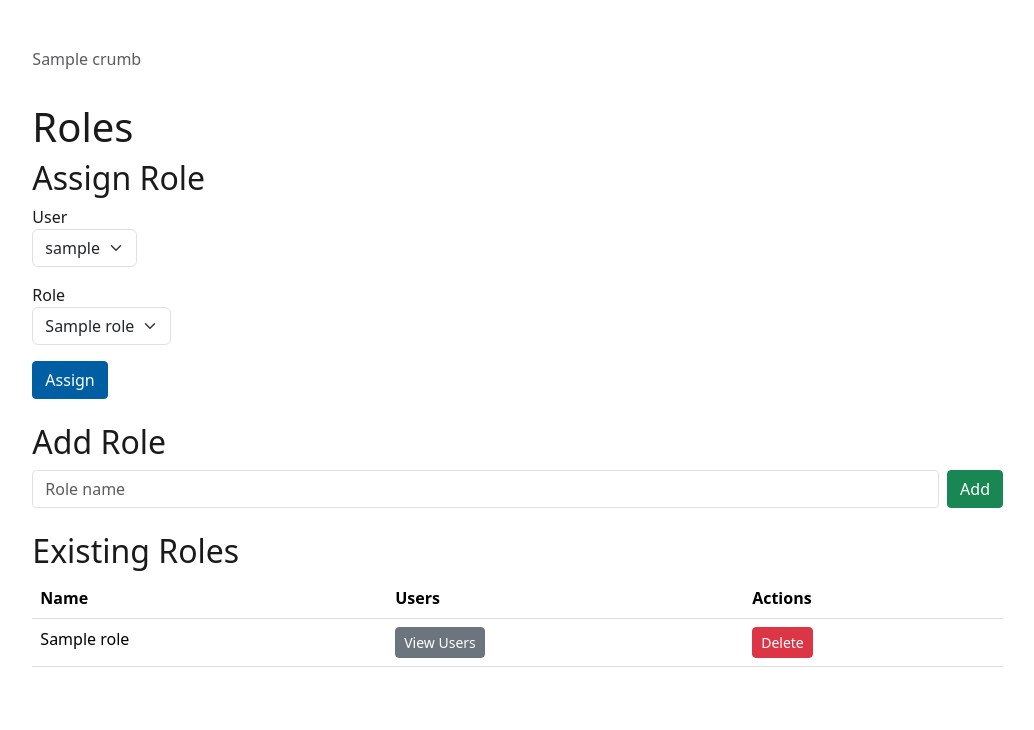
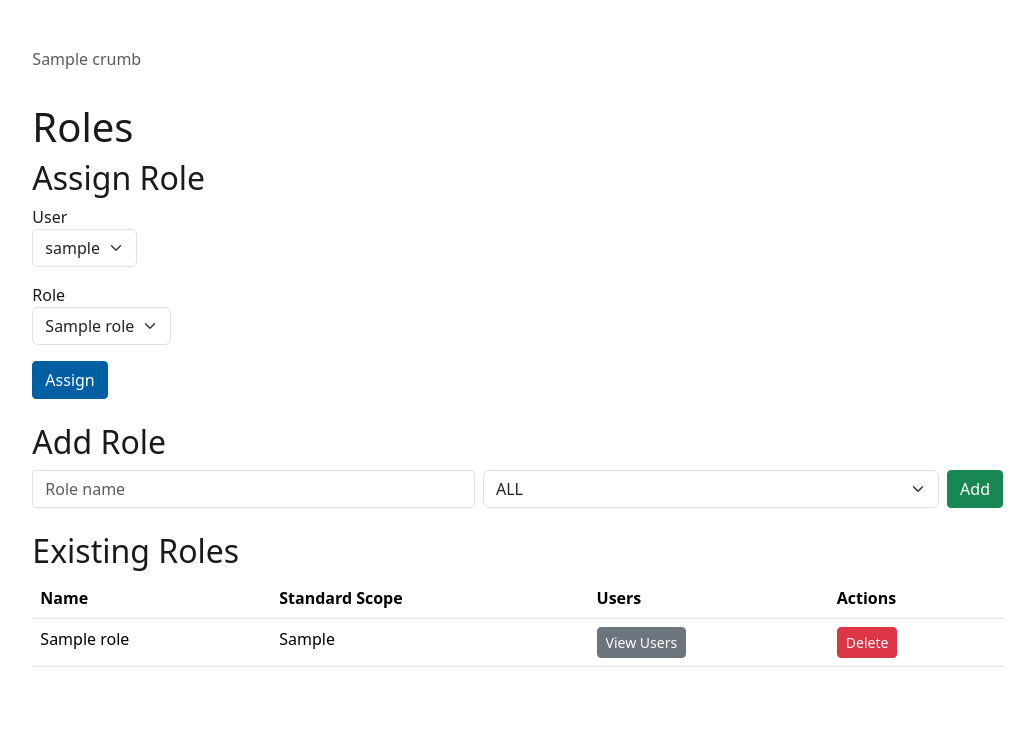
Before and after one commit to hihancioglu/baylan-kys, a Flask app: template portal/templates/admin/roles.html in a window 1280 px wide. Shown: the part 57-787 px from the top of the page, without its empty margins (229-1263 px from the left). Run offline with Flask 3, Linux system fonts and the light colour scheme; the template is opened without the code that fills it: most values are stand-ins (such as "Sample title", 1, 10 or a date in 2020); parts of the project's set-up code (start-up, migrations or seed data) failed here and were passed over; some libraries are stand-ins or nearby versions.

Commit message:
Add standard scope to role management

```diff
--- a/portal/app.py
+++ b/portal/app.py
@@ -2018,14 +2018,17 @@ def create_role():
     """Create a new role."""
     data = request.get_json(silent=True) or {}
     role_name = data.get("role")
+    standard_scope = (data.get("standard_scope") or "ALL").upper()
     if not role_name:
         return jsonify(error="role required"), 400
+    if standard_scope != "ALL" and standard_scope not in ALLOWED_STANDARDS:
+        return jsonify(error="invalid standard_scope"), 400
     session = get_session()
     try:
         existing = session.query(Role).filter_by(name=role_name).first()
         if existing:
             return jsonify(error="role exists"), 400
-        role = Role(name=role_name)
+        role = Role(name=role_name, standard_scope=standard_scope)
         session.add(role)
         session.commit()
         log_action(None, None, f"create_role:{role_name}")
@@ -2090,6 +2093,7 @@ def admin_roles_page():
             "admin/roles.html",
             users=users,
             roles=roles,
+            standards=sorted(ALLOWED_STANDARDS),
             breadcrumbs=[
                 {"title": "Home", "url": url_for("dashboard")},
                 {"title": "Admin"},
--- a/portal/templates/admin/roles.html
+++ b/portal/templates/admin/roles.html
@@ -25,19 +25,26 @@
   <button class="btn btn-primary" type="submit">Assign</button>
 </form>
 
-<h2 class="mt-4">Add Role</h2>
-<form id="newRoleForm" class="d-flex mb-4">
-  <input class="form-control me-2" name="role" placeholder="Role name">
-  <button class="btn btn-success" type="submit">Add</button>
-</form>
+  <h2 class="mt-4">Add Role</h2>
+  <form id="newRoleForm" class="d-flex mb-4">
+    <input class="form-control me-2" name="role" placeholder="Role name">
+    <select class="form-select me-2" name="standard_scope">
+      <option value="ALL">ALL</option>
+      {% for s in standards %}
+      <option value="{{ s }}">{{ s }}</option>
+      {% endfor %}
+    </select>
+    <button class="btn btn-success" type="submit">Add</button>
+  </form>
 
 <h2>Existing Roles</h2>
 <table class="table">
-  <thead><tr><th>Name</th><th>Users</th><th>Actions</th></tr></thead>
+  <thead><tr><th>Name</th><th>Standard Scope</th><th>Users</th><th>Actions</th></tr></thead>
   <tbody>
   {% for r in roles %}
     <tr>
       <td>{{ r.name }}</td>
+      <td>{{ r.standard_scope }}</td>
       <td>
         <button type="button" class="btn btn-sm btn-secondary" data-bs-toggle="collapse" data-bs-target="#role-users-{{ r.id }}" aria-expanded="false">View Users</button>
         <div class="collapse mt-2" id="role-users-{{ r.id }}">
@@ -73,11 +80,12 @@ const newRoleForm = document.getElementById('newRoleForm');
 newRoleForm.addEventListener('submit', async (e) => {
   e.preventDefault();
   const role = newRoleForm.role.value.trim();
+  const standard_scope = newRoleForm.standard_scope.value;
   if (!role) return;
   await fetch('/roles', {
     method: 'POST',
     headers: {'Content-Type': 'application/json'},
-    body: JSON.stringify({role})
+    body: JSON.stringify({role, standard_scope})
   });
   location.reload();
 });
```
Also changed, not shown: tests/test_role_standard_scope.py (added, +58 -0 lines).
